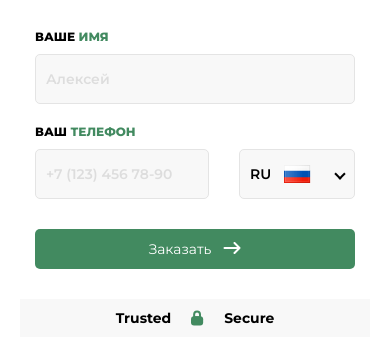
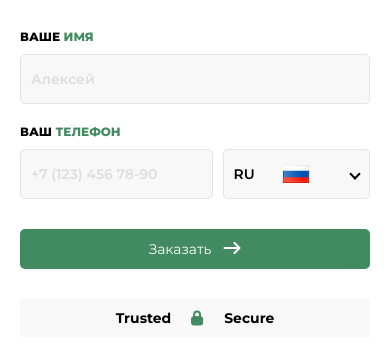
Before and after one commit to Goldaboss/lucky-group, a website: page app/index.html in a window 390 px wide. Shown: the part 386-750 px from the top of the page. Drawn offline with nearby package versions, Linux system fonts and the light colour scheme; files that its build step writes are made by us from their sources.

Commit message:
fix mobile container

```diff
--- a/app/components/first-screen/first-screen.scss
+++ b/app/components/first-screen/first-screen.scss
@@ -110,7 +110,7 @@
           border-radius: 5px;
 
           &-phone {
-            max-width: 184px;
+            width: 55%;
             margin-right: 20px;
           }
 
@@ -122,7 +122,6 @@
             padding: 0;
             flex-grow: 1;
             position: relative;
-            max-width: 116px;
             font-weight: 600;
             background: #F8F8F8 url("../img/image7.png") no-repeat 50% 50%;
             font-size: 1.16rem;
@@ -230,6 +229,10 @@
       &--link {
         width: 100%;
 
+        &-container {
+          max-width: 100%;
+        }
+
         &-wrap {
           background: none;
         }
@@ -249,7 +252,6 @@
             padding: 16px 10px;
 
             &-phone {
-              max-width: 174px;
               margin-right: 10px;
             }
 
```
Also changed, not shown: docs/css/style.css.
